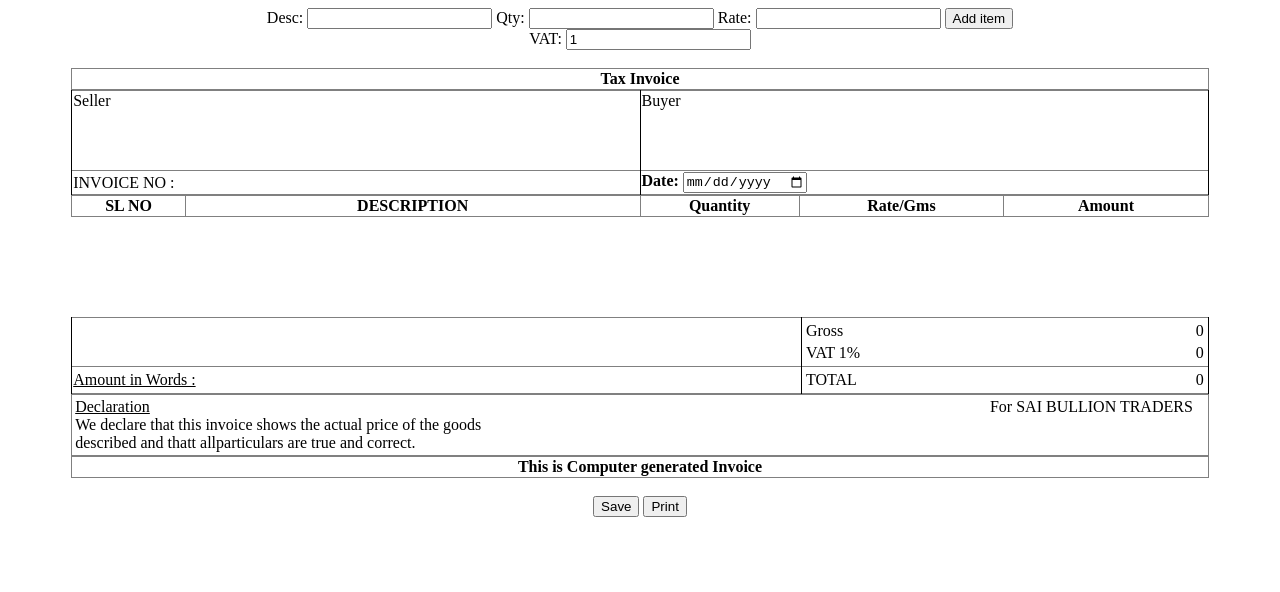
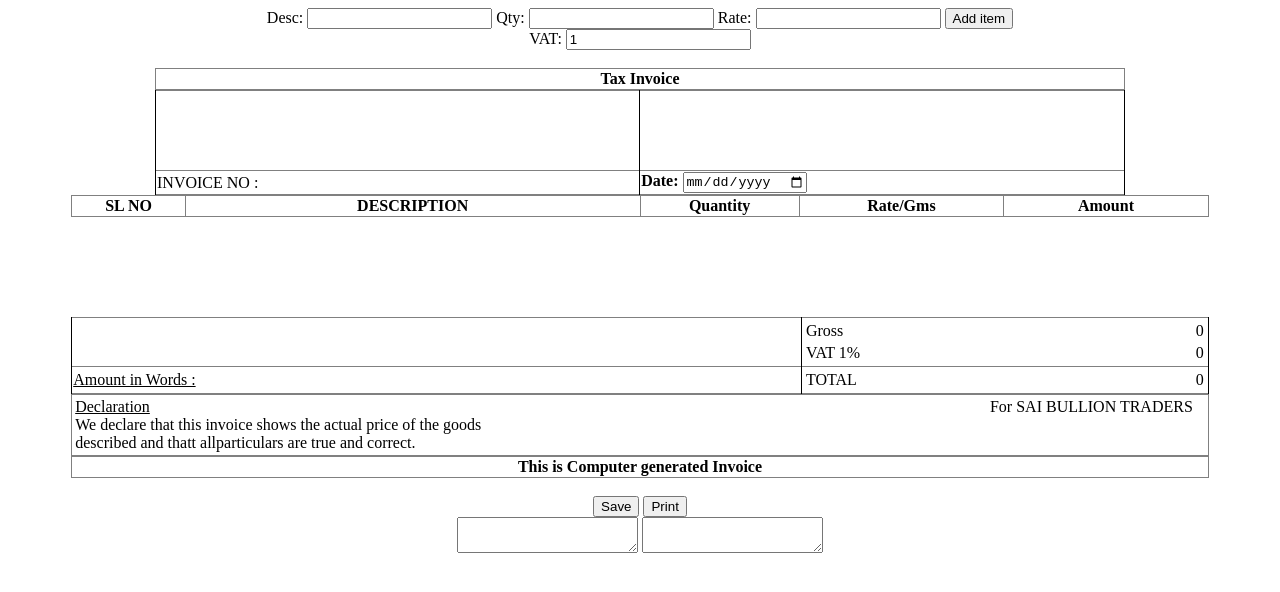
Before and after one commit to sadanandpai/jewellery_receipt, a plain HTML site: page index.html in a window 1280 px wide. Drawn offline with nearby package versions, Linux system fonts and the light colour scheme.

Commit message:
Update index.html

```diff
--- a/index.html
+++ b/index.html
@@ -2,6 +2,7 @@
 <html ng-app="ItemApp">
 		<head>
 			<script src="https://ajax.googleapis.com/ajax/libs/angularjs/1.6.1/angular.min.js"></script>
+			<script src="https://code.jquery.com/jquery-3.1.1.min.js" integrity="sha256-hVVnYaiADRTO2PzUGmuLJr8BLUSjGIZsDYGmIJLv2b8=" crossorigin="anonymous"></script>
 			<script src="myApp.js"></script>
 			<style type="text/css">
 				.tab {
@@ -21,6 +22,9 @@
 				.no-right{
 					border-left: 1px solid #000;
 				}
+				table.fixed_width { table-layout:fixed; }
+				table.fixed_width td { overflow: hidden; }
+				table{ empty-cells: show; }
 			</style>
 		</head>
 
@@ -42,15 +46,15 @@
 				<br><br>
 			</div>
 
-			<table class="tab" align=center border="1" width=90%>
+			<table class="tab" align=center border="1" width=970px>
 					<tr>
 						<th>Tax Invoice</th>
 					</tr>
 			</table>
-			<table class="tab" align=center border="1" width=90%>
+			<table class="tab" align=center border="1" width=970px>
 					<tr height="80px">
-							<td valign=top width=50%>Seller</td>
-							<td valign=top width=50%>Buyer</td>
+							<td id="seller_details" valign=top width="485px"></td>
+							<td id="buyer_details" valign=top width="485px"></td>
 					</tr>
 					<tr>
 							<td>INVOICE NO : {{invoice}}</td>
@@ -119,8 +123,13 @@
 					<th>This is Computer generated Invoice</th>
 				</tr>
 			</table>
-			<br><button>Save</button>
+			<br><button ng-click="save()">Save</button>
 			<button ng-click="printPage()">Print</button>
-			</div>
-		</body>
+			<br>
+			<textarea ng-model="seller" ng-change="seller_buyer_change()"></textarea>
+			<textarea ng-model="buyer" ng-change="seller_buyer_change()"></textarea>
+
+		</div>
+
+	</body>
 </html>
```
